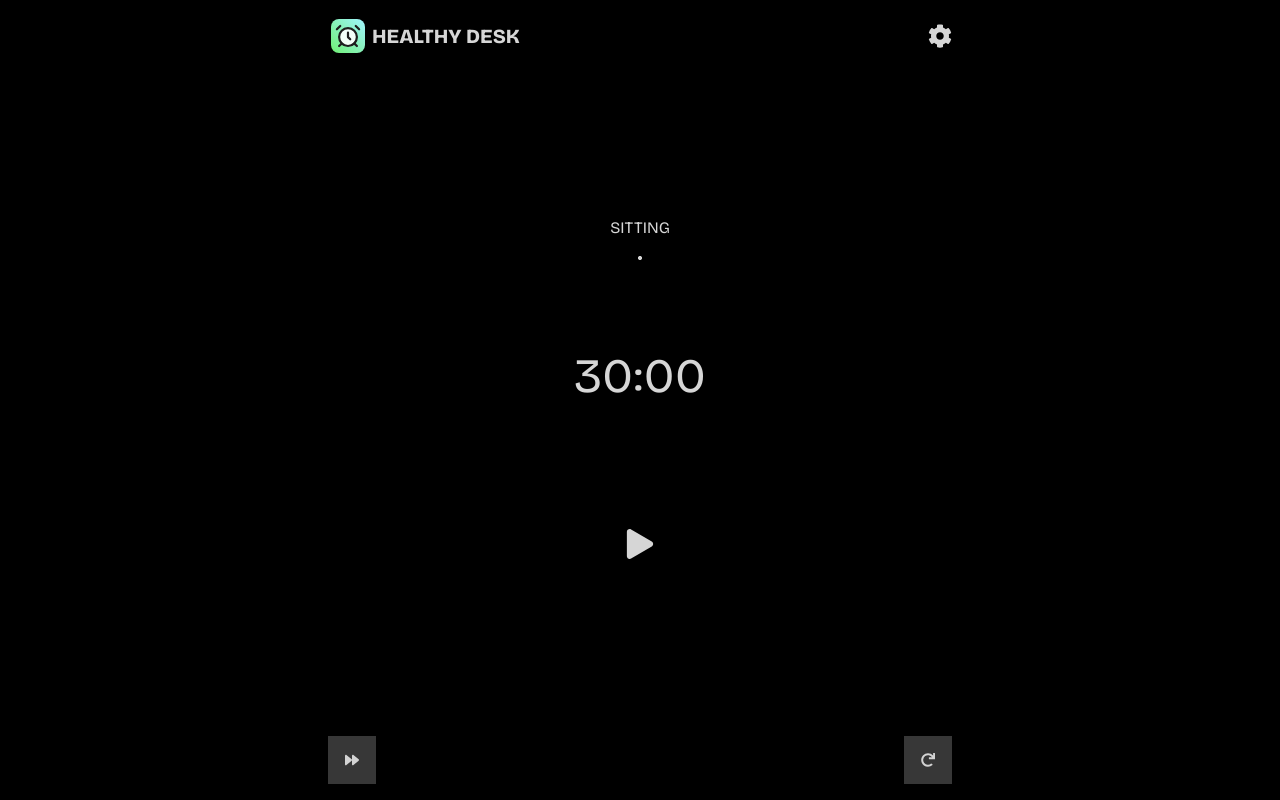
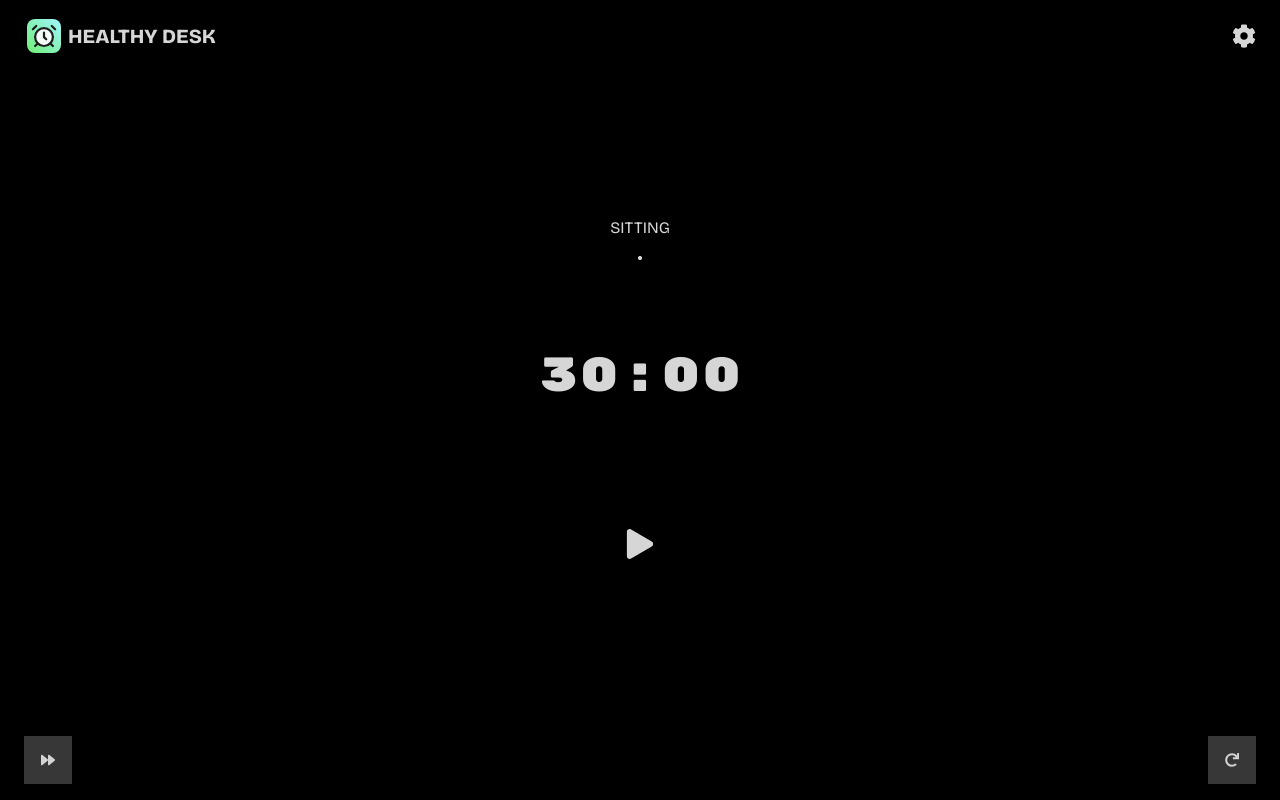
Before and after one commit to JonasHaas/healthy-desk, a Next.js app: page / in a window 1280 px wide. Built offline with nearby package versions, Linux system fonts and the light colour scheme.

Commit message:
add monospace font

```diff
--- /dev/null
+++ b/src/app/fonts.js
@@ -0,0 +1,23 @@
+import localFont from "next/font/local";
+
+export const bricolage_grotesque = localFont({
+  src: [
+    {
+      path: '../../public/fonts/BricolageGrotesque-Regular.ttf',
+      weight: '400',
+      style: 'normal',
+      display: 'swap'
+    },
+    {
+      path: '../../public/fonts/BricolageGrotesque-ExtraBold.ttf',
+      weight: '800',
+      style: 'normal',
+      display: 'swap'
+    }
+  ],
+});
+
+export const rubik_mono_one = localFont({
+  src: '../../public/fonts/RubikMonoOne-Regular.ttf',
+  display: 'swap',
+})
--- a/src/app/layout.js
+++ b/src/app/layout.js
@@ -1,23 +1,5 @@
-import localFont from "next/font/local";
 import "./globals.css";
-
-
-const bricolage_grotesque = localFont({
-  src: [
-    {
-      path: '../../public/fonts/BricolageGrotesque-Regular.ttf',
-      weight: '400',
-      style: 'normal',
-      display: 'swap'
-    },
-    {
-      path: '../../public/fonts/BricolageGrotesque-ExtraBold.ttf',
-      weight: '800',
-      style: 'normal',
-      display: 'swap'
-    }
-  ],
-});
+import { bricolage_grotesque } from './fonts'
 
 export const metadata = {
   title: "I Remind Your Lazy Ass to Stand Up!",
--- a/src/app/page.js
+++ b/src/app/page.js
@@ -5,6 +5,7 @@ import Link from 'next/link';
 import Image from 'next/image';
 import { FaCog, FaPlay, FaPause, FaForward, FaRedo } from 'react-icons/fa';
 import { defaultSettings } from '/src/defaults';
+import { rubik_mono_one } from './fonts'
 
 export default function Home() {
 
@@ -101,7 +102,7 @@ export default function Home() {
   };
 
   return (
-    <div className='flex flex-col justify-between min-h-screen max-w-2xl mx-auto'>
+    <div className='flex flex-col justify-between min-h-screen mx-auto'>
       <header className="flex justify-between items-center py-4 px-6">
         <div className=" flex items-center text-xl font-bold">
           <Image className="mr-1" src="/logo.svg" alt="Logo" width={40} height={40} /><span>HEALTHY DESK</span>
@@ -113,7 +114,7 @@ export default function Home() {
       <main className="flex flex-col items-center justify-center py-4 px-6">
         <div className='py-4 px-6 '>{currentPhase.toUpperCase()}</div>
         <div className="radial-progress" style={{ "--value": getProgressValue(), "--size": "15rem", "--thickness": "4px" }} role="progressbar">
-          <div className='text-5xl'>{formatTime(timeRemaining)}</div>
+          <div className={`text-5xl ${rubik_mono_one.className}`}>{formatTime(timeRemaining)}</div>
         </div>
         <div className='py-4 px-6'>
           <button className="btn btn-circle btn-ghost btn-lg text-3xl" onClick={handleStartPause}>
```
Also changed, not shown: public/fonts/RubikMonoOne-Regular.ttf (added).
